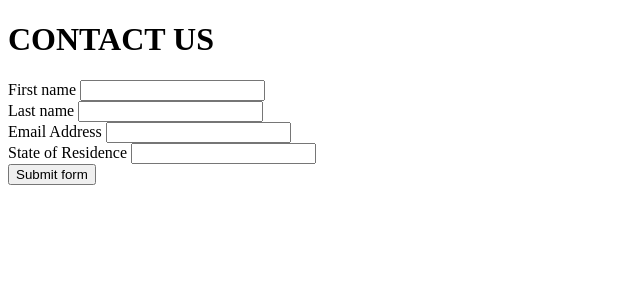
After one commit to labbruzz/helloWorld, a Flask app: page /contact in a window 1280 px wide. The commit adds this page. Shown: the top 300 px of the page, without its empty margins (0-640 px from the left). Run offline with Flask 3, Linux system fonts and the light colour scheme.

Commit message:
Added new contact and favorite course HTML files and routes.

```diff
--- a/app.py
+++ b/app.py
@@ -1,4 +1,4 @@
-from flask import Flask, render_template
+from flask import Flask, render_template, request
 
 app = Flask(__name__)
 
@@ -13,5 +13,16 @@ def hello():
 def about():
     return render_template('about.html')
 
+@app.route('/favorite-course')
+def favorite_course():
+    return render_template('favorite-course.html')
+
+@app.route('/contact', methods=['GET','POST'])
+def contact():
+    if request.method == 'POST':
+        return render_template('contact.html', form_submitted=True)
+    else:
+        return render_template('contact.html')
+
 if __name__ == '__main__':
     app.run()
--- /dev/null
+++ b/templates/contact.html
@@ -0,0 +1,65 @@
+<!DOCTYPE html>
+<html lang="en">
+<head>
+    <meta charset="UTF-8">
+    <title>Contact</title>
+</head>
+<h1>CONTACT US</h1>
+<body>
+
+{% if form_submitted %}
+    <div class="col-12">
+        <h2>Thank you for completing my form!</h2>
+    </div>
+    <div class="col-md-6">
+        <p> First Name:</p>
+    </div>
+    <div class="col-md-6">
+        <p>{{ request.form.get('first_name') }}</p>
+    </div>
+    <div class="col-md-6">
+        <p> Last Name:</p>
+    </div>
+    <div class="col-md-6">
+        <p>{{ request.form.get('last_name') }}</p>
+    </div>
+    <div class="col-md-6">
+        <p> Email:</p>
+    </div>
+    <div class="col-md-6">
+        <p>{{ request.form.get('email') }}</p>
+    </div>
+    <div class="col-md-6">
+        <p> State:</p>
+    </div>
+    <div class="col-md-6">
+        <p>{{ request.form.get('state') }}</p>
+    </div>
+
+{% else %}
+<form class="row g-3 needs-validation" action="{{url_for('contact') }}" method="POST">
+  <div class="col-md-4">
+    <label for="first_name" class="form-label">First name</label>
+    <input type="text" class="form-control" id="validationCustom01" value="" required>
+  </div>
+  <div class="col-md-4">
+    <label for="last_name" class="form-label">Last name</label>
+    <input type="text" class="form-control" id="validationCustom02" value="" required>
+  </div>
+     <div class="col-md-4">
+    <label for="email" class="form-label">Email Address</label>
+    <input type="text" class="form-control" id="validationCustom02" value="" required>
+  </div>
+
+     <div class="col-md-4">
+    <label for="state" class="form-label">State of Residence</label>
+    <input type="text" class="form-control" id="validationCustom02" value="" required>
+    </div>
+
+  <div class="col-12">
+    <button class="btn btn-primary" type="submit">Submit form</button>
+  </div>
+</form>
+{% endif %}
+</body>
+</html>
--- a/templates/hello.html
+++ b/templates/hello.html
@@ -6,5 +6,6 @@
 </head>
 <body>
 Hello World from Lily Abbruzzese! This is my first HTML page.
+
 </body>
 </html>
```
Also changed, not shown: templates/favorite-course.html (added, +12 -0 lines).
